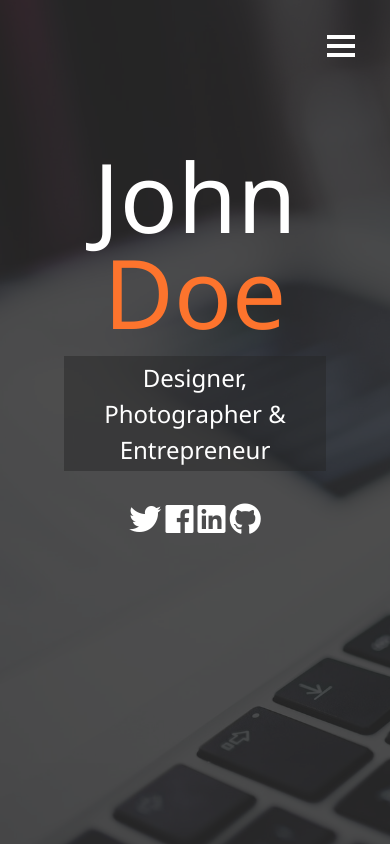
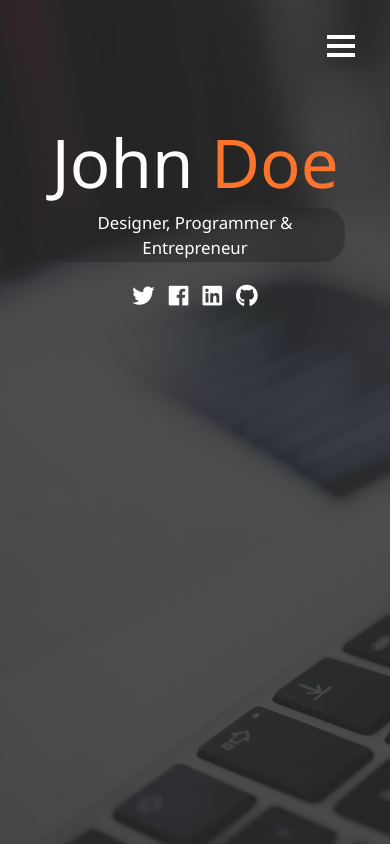
Before and after one commit to dotiKoN/Portfolio, a website: page dist/index.html in a window 390 px wide. Drawn offline with Linux system fonts and the light colour scheme.

Commit message:
Added some sizing changes for mobile

```diff
--- a/scss/_mobile.scss
+++ b/scss/_mobile.scss
@@ -8,6 +8,9 @@
 
 // Desktops and laptops
 @include mediaLg {
+  html {
+    font-size: 0.9rem;
+  }
   .projects {
     grid-template-columns: repeat(3, 1fr);
   }
@@ -15,6 +18,9 @@
 
 // Tablets and small laptops
 @include mediaMd {
+  html {
+    font-size: 0.8rem;
+  }
   main {
     align-items: center;
     text-align: center;
@@ -68,6 +74,9 @@
 
 // Smartphones
 @include mediaSm {
+  html {
+    font-size: 0.7rem;
+  }
   main#home h1 {
     margin-top: 10vh;
   }
--- a/scss/main.scss
+++ b/scss/main.scss
@@ -29,6 +29,8 @@ h3 {
 
   &.sm-heading {
     margin-bottom: 2rem;
+    border: 0;
+    border-radius: 2rem;
     padding: 0.2rem 1rem;
     background: rgba(lighten($primary-color, 2), 0.5);
   }
@@ -57,7 +59,7 @@ main {
     margin-top: 1rem;
 
     a {
-      padding: 0rem;
+      padding: 0.5rem;
 
       &:hover {
         color: $secondary-color;
```
Also changed, not shown: dist/css/main.css, dist/index.html.
